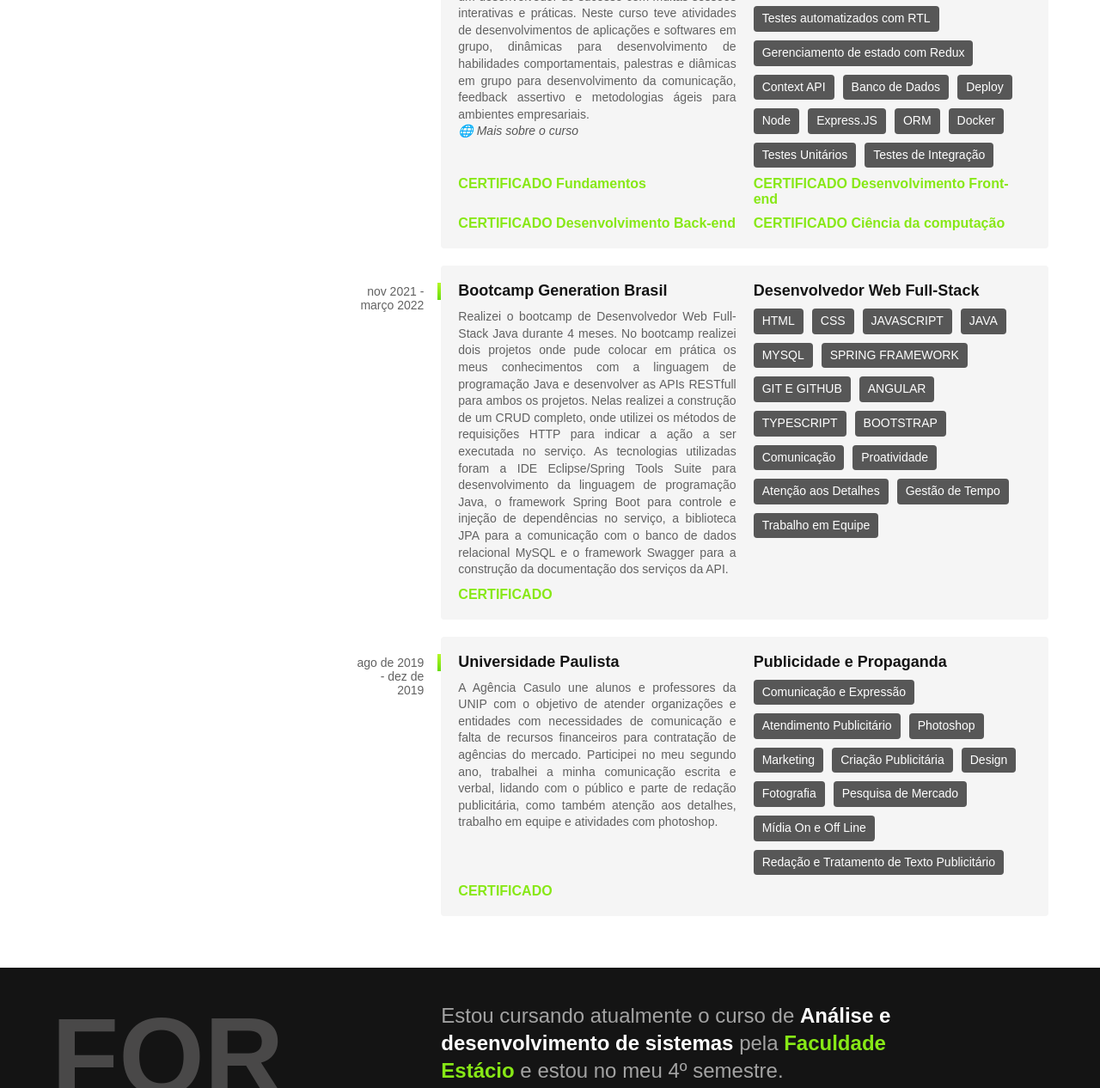
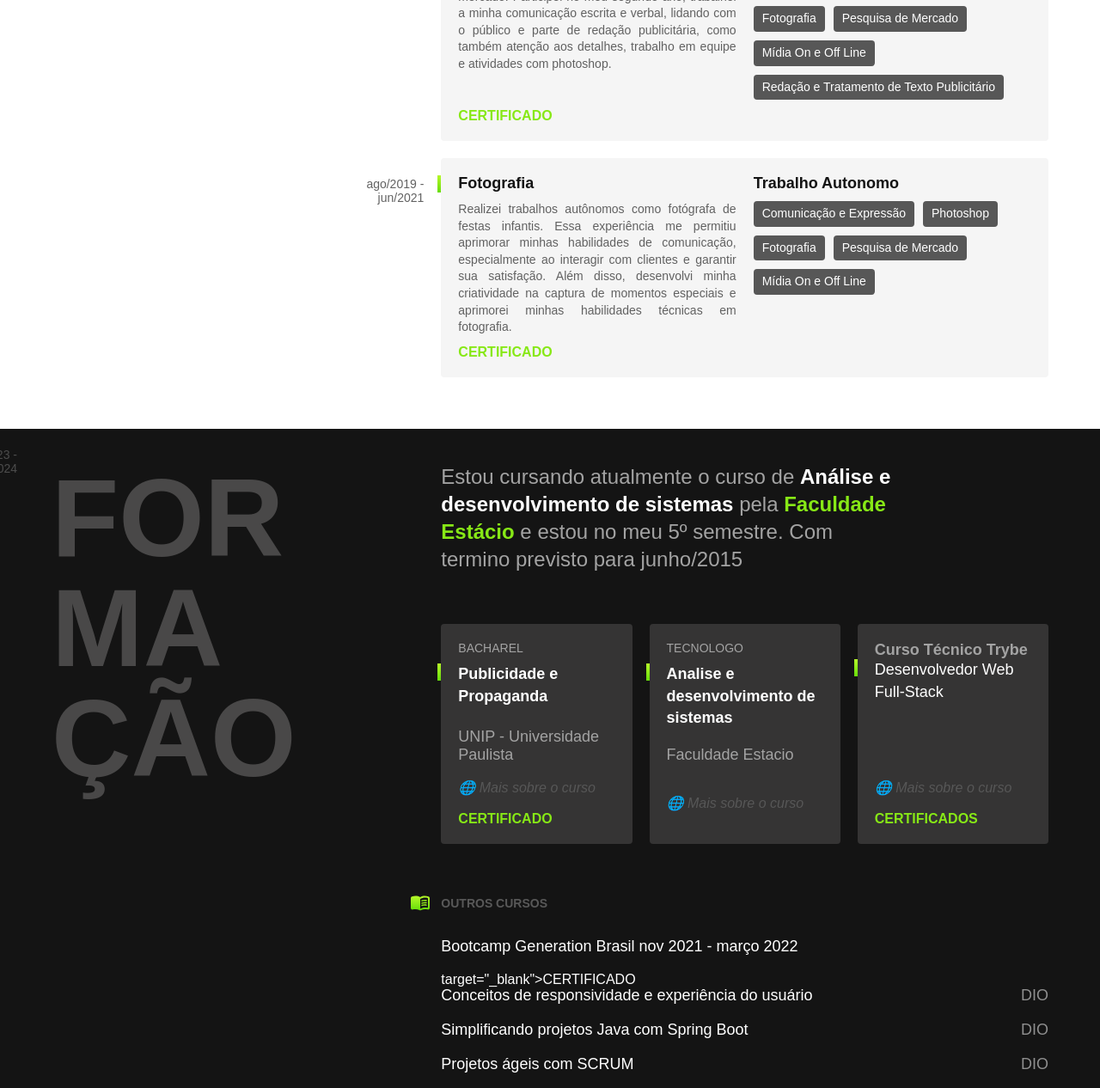
Before and after one commit to esyamamoto/esyamamoto.github.io, a website: page index.html in a window 1280 px wide. Shown: the part 1249-2515 px from the top of the page at 86% size. Drawn offline with Linux system fonts and the light colour scheme; files whose address does not match are found by name.

Commit message:
+projetos

```diff
--- a/index.html
+++ b/index.html
@@ -18,13 +18,8 @@
 
   <link rel="shortcut icon" href="images/icon.png" type="image/x-icon" />
   <link rel="stylesheet" href="styles/style.css" />
-  <title>Erika S Yamamoto - Desenvolvedora Front End</title>
+  <title>Erika S Yamamoto - Desenvolvedora Full Stack</title>
 </head>
-
-
-
-
-
 
 
 
@@ -48,10 +43,11 @@
         Desenvolvedora <br />
         Front End
       </h1>
-      <p>Localidade - Botucatu <br />
+      <p>Localidade - Botucatu - SP <br />
         com disposição de mudança </p>
         <button class="grow_box"><a target="_blank" href='https://docs.google.com/document/d/1QcwUC_RCkJUGHEmkOf20tjMyqrqhayR4O45dhez0Rmg/edit?usp=sharing'>Currículo</a></button>
         <button class="grow_box"><a target="_blank" href='https://www.linkedin.com/in/erikasyamamoto/'>Linkedin</a></button>
+        <button class="grow_box"><a target="_blank" href='https://github.com/esyamamoto'>Github</a></button>
       </div>
   </main>
 
@@ -64,99 +60,14 @@
         Atualmente, estou imersa em minha jornada de aprimoramento profissional, focada em desenvolver projetos e aprimorar minhas habilidades na área, por meio do curso técnico da Trybe e a Faculdade de Análise e Desenvolvimento de Sistemas, estou construindo uma base sólida e aprofundando meus conhecimentos.
       </p>
 
-      <div class="company">
-        <span class="company-year">abril 2023 - maio 2024</span>
-        <h3 class="company-title">Curso Técnico Trybe</h3>
-        <span class="company-title">Desenvolvedor Web Full-Stack</span>
-        <p class="company-text" style=" text-align: justify">
-          A Trybe é uma escola de tecnologia, tem duração de 12 meses, com mais de 1500 horas de formação, onde aborda
-          fundamentos de desenvolvimento web, Front-end, Back-end, habilidades técnicas e comportamentais para ser um
-          desenvolvedor de sucesso com muitas sessões interativas e práticas.
-          Neste curso teve atividades de desenvolvimentos de aplicações e softwares em grupo,
-          dinâmicas para desenvolvimento de habilidades comportamentais, palestras
-          e diâmicas em grupo para desenvolvimento da comunicação, feedback assertivo e metodologias ágeis
-          para ambientes empresariais.
-
-          <a class="info" href="https://www.betrybe.com/formacao-desenvolvimento-web" class="a"
-            target="_blank"><br> 🌐 Mais sobre o curso</a>
-
-
-
-        <ul class="company-skills">
-          <li>HTML</li>
-          <li>CSS Modules</li>
-          <li>Javascript</li>
-          <li>Git e GitHub</li>
-          <li>Requisições a APIs</li>
-          <li>React com Typescript</li>
-          <li>Testes automatizados com RTL</li>
-          <li>Gerenciamento de estado com Redux</li>
-          <li>Context API</li>
-          <li>Banco de Dados</li>
-          <li>Deploy</li>
-          <li>Node</li>
-          <li>Express.JS</li>
-          <li>ORM</li>
-          <li>Docker</li>
-          <li>Testes Unitários</li>
-          <li>Testes de Integração</li>
-        </ul>
-
-        <p><a href="https://drive.google.com/file/d/14z8wThvpaL05N0YWONtoIBi1yCVzqLNr/view?usp=sharing" class="a"
-          target="_blank"> CERTIFICADO Fundamentos</a></p>
-        <p><a href="https://drive.google.com/file/d/1K7d5iLID8OpqLrKk5eD1M332s_UkUzIr/view?usp=sharing" class="a"
-          target="_blank">CERTIFICADO Desenvolvimento Front-end</a></p>
-        <p><a href="" class="a"
-          target="_blank">CERTIFICADO Desenvolvimento Back-end</a></p>
-        <p><a href="" class="a"
-          target="_blank">CERTIFICADO Ciência da computação</a></p>
-      </div>
 
 
       <div class="company">
-        <span class="company-year">nov 2021 - março 2022</span>
-        <h3 class="company-title">Bootcamp Generation Brasil</h3>
-        <span class="company-title">Desenvolvedor Web Full-Stack</span>
+        <span class="company-year">ago/2019 - dez/2019</span>
+        <h3 class="company-title">Trabalho voluntario - Social Media</h3>
+        <span class="company-title">Universidade Paulista</span>
         <p class="company-text" style=" text-align: justify">
-          Realizei o bootcamp de Desenvolvedor Web Full-Stack Java durante 4 meses. No bootcamp realizei dois projetos
-          onde pude colocar em prática os meus conhecimentos com a linguagem de programação Java e desenvolver as APIs
-          RESTfull para ambos os projetos. Nelas realizei a construção de um CRUD completo, onde utilizei os métodos de
-          requisições HTTP para indicar a ação a ser executada no serviço.
-          As tecnologias utilizadas foram a IDE Eclipse/Spring Tools Suite para desenvolvimento da linguagem de
-          programação Java, o framework Spring Boot para controle e injeção de dependências no serviço, a biblioteca JPA
-          para a comunicação com o banco de dados relacional MySQL e o framework Swagger para a construção da
-          documentação dos serviços da API.
-        </p>
-
-
-        <ul class="company-skills">
-          <li>HTML</li>
-          <li>CSS</li>
-          <li>JAVASCRIPT</li>
-          <li>JAVA</li>
-          <li>MYSQL</li>
-          <li>SPRING FRAMEWORK</li>
-          <li>GIT E GITHUB</li>
-          <li>ANGULAR</li>
-          <li>TYPESCRIPT</li>
-          <li>BOOTSTRAP</li>
-          <li>Comunicação</li>
-          <li>Proatividade</li>
-          <li>Atenção aos Detalhes</li>
-          <li>Gestão de Tempo</li>
-          <li>Trabalho em Equipe</li>
-        </ul>
-
-        <p><a href="https://drive.google.com/file/d/1e-gw-dc92EGy3xOGt4WQ7qK_i-tY1nAn/view?usp=sharing" class="a"
-            target="_blank">CERTIFICADO</a></p>
-      </div>
-
-      <div class="company">
-        <span class="company-year">ago de 2019 - dez de 2019</span>
-        <h3 class="company-title">Universidade Paulista</h3>
-        <span class="company-title">Publicidade e Propaganda</span>
-        <p class="company-text" style=" text-align: justify">
-          A Agência Casulo une alunos e professores da UNIP com o objetivo de atender organizações e entidades com
+          Realizei trabalho voluntario na Agência Casulo, onde une alunos e professores da UNIP com o objetivo de atender organizações e entidades com
           necessidades de comunicação e falta de recursos financeiros para contratação de agências do mercado.
           Participei
           no meu segundo ano, trabalhei a minha comunicação escrita e verbal, lidando com o público e parte de redação
@@ -179,11 +90,27 @@
         <p><a href="https://drive.google.com/file/d/1b3Rhtkg4TfOWRG9lC2tRcN5k1Zj-0Bis/view?usp=sharing" class="a"
           target="_blank">CERTIFICADO</a></p>
       </div>
+
+      <div class="company">
+        <span class="company-year">ago/2019 - jun/2021</span>
+        <h3 class="company-title">Fotografia </h3>
+        <span class="company-title">Trabalho Autonomo </span>
+        <p class="company-text" style=" text-align: justify">
+          Realizei trabalhos autônomos como fotógrafa de festas infantis.
+          Essa experiência me permitiu aprimorar minhas habilidades de comunicação, especialmente ao interagir com clientes e garantir sua satisfação. Além disso, desenvolvi minha criatividade na captura de momentos especiais e aprimorei minhas habilidades técnicas em fotografia.
+
+        </p>
+        <ul class="company-skills">
+          <li>Comunicação e Expressão</li>
+          <li>Photoshop</li>
+          <li>Fotografia</li>
+          <li>Pesquisa de Mercado</li>
+          <li>Mídia On e Off Line</li>
+        </ul>
+        <p><a href="https://drive.google.com/file/d/1b3Rhtkg4TfOWRG9lC2tRcN5k1Zj-0Bis/view?usp=sharing" class="a"
+          target="_blank">CERTIFICADO</a></p>
+      </div>
   </section>
-
-
-
-
 
 
 
@@ -195,27 +122,46 @@
         <p class="formation-text">
           Estou cursando atualmente o curso de <strong>Análise e desenvolvimento de sistemas</strong> pela
           <a href="https://estacio.br/cursos/graduacao/analise-e-desenvolvimento-de-sistemas" class="a"
-            target="_blank">Faculdade Estácio</a> e estou no meu 4º semestre.
+            target="_blank">Faculdade Estácio</a> e estou no meu 5º semestre. Com termino previsto para junho/2015
         </p>
 
         <ul class="college-list">
           <li class="college">
             <span class="college-type"> Bacharel</span>
             <h3 class="college-course">Publicidade e Propaganda</h3>
-            <span class="college-institution">UNIP - Universidade Paulista</span>
+            <span class="college-institution">UNIP - Universidade Paulista</span><a class="info" href="https://www.unip.br/cursos/graduacao/tradicionais/comunicacao_social_publicidade.aspx" class="a"
+            target="_blank"><br> 🌐 Mais sobre o curso</a><br>
+
+            <p><a href="https://drive.google.com/file/d/1b3Rhtkg4TfOWRG9lC2tRcN5k1Zj-0Bis/view?usp=sharing" class="a"
+              target="_blank"> CERTIFICADO</a></p>
           </li>
+          <li class="college">
+            <span class="college-type"> Tecnologo</span>
+            <h3 class="college-course">Analise e desenvolvimento de sistemas</h3>
+            <span class="college-institution">Faculdade Estacio</span><br><a class="info" href="https://estacio.br/cursos/graduacao/analise-e-desenvolvimento-de-sistemas" class="a"
+            target="_blank"><br> 🌐 Mais sobre o curso</a><br>
 
-          <li class="college">Tecnólogo</span>
-            <h3 class="college-course">Análise e desenvolvimento de sistemas</h3>
-            <span class="college-institution">Faculdade Estácio</span>
+
           </li>
+          <li class="college">
+            <span class="company-year">abril 2023 - julho 2024</span>
+            <h3 class="college-institution">Curso Técnico Trybe</h3>
+            <span class="college-course">Desenvolvedor Web Full-Stack</span>
+              <a class="info" href="https://www.betrybe.com/formacao-desenvolvimento-web" class="a"
+                target="_blank"><br> 🌐 Mais sobre o curso</a><br>
 
+            <p><a href="https://www.credential.net/profile/erikasayuriyamamoto884178/wallet#gs.9t6g4x" class="a"
+              target="_blank"> CERTIFICADOS</a></p>
+
+            </li>
         </ul>
 
         <div class="formation-extra">
           <div class="courses">
-            <h3>Cursos</h3>
+            <h3>Outros cursos</h3>
             <ul>
+              <li>Bootcamp Generation Brasil nov 2021 - março 2022</li>
+                target="_blank">CERTIFICADO</a></p>
               <li>Conceitos de responsividade e experiência do usuário<span>DIO</span></li>
               <li>Simplificando projetos Java com Spring Boot<span>DIO</span></li>
               <li>Projetos ágeis com SCRUM<span>DIO</span></li>
@@ -229,7 +175,6 @@
           <div class="courses">
             <h3>Em andamento</h3>
             <ul>
-              <li>Curso Técnico Trybe</li>
               <li>Reforçando e aprendendo: Cursos de Web Design, UX/UI Design, HTML, CSS, JavaScript e React |
                 Plataforma ORIGAMID</li>
             </ul>
@@ -258,46 +203,49 @@
 
         <ul class="projects-list">
           <li class="projects">
-            <h3 class="projects-type">Projeto </h3>
+            <h3 class="projects-type">Projeto Aplicativo de receitas</h3>
             <p class="about-text" style=" text-align: justify">
-              XXXXXXXXXX
+              React, Hooks e Context API. Uma plataforma onde os usuários possam visualizar, buscar, filtrar, favoritar e acompanhar o progresso de preparação de receitas de comidas e bebidas.
             </p>
             <button class="grow_box"><a target="_blank" href=''>Live</a></button>
-            <button class="grow_box"><a target="_blank" href=''>Github</a></button>
+            <button class="grow_box"><a target="_blank" href='https://github.com/esyamamoto/Project-App-recipes'>Github</a></button>
           </li>
 
           <li class="projects">
-            <h3 class="projects-type">Projeto </h3>
+            <h3 class="projects-type">Projeto AgroTech</h3>
             <p class="about-text" style=" text-align: justify">
-             XXXXXXXXXXX
+              AgroTech, uma empresa especializada em tecnologias para melhorar a eficiência no cultivo de plantações.
+              Isso visa reduzir o desperdício , fazendo um uso mais responsável da terra disponível para plantio.
             </p>
             <button class="grow_box"><a target="_blank" href=''>Live</a></button>
-            <button class="grow_box"><a target="_blank" href=''>Github</a></button>
+            <button class="grow_box"><a target="_blank" href='https://github.com/esyamamoto/Projeto-AgroTech'>Github</a></button>
           </li>
 
           <li class="projects">
-            <h3 class="projects-type">Projeto </h3>
+            <h3 class="projects-type">Projeto SQL Northwind</h3>
             <p class="about-text" style=" text-align: justify">
-             XXXXXXXXXX
+              Desenvolver um conjunto de queries SQL para um banco de dados relacional que atendam exatamente às especificações de quantidade de colunas e registros esperados.
             </p>
             <button class="grow_box"><a target="_blank" href=''>Live</a></button>
-            <button class="grow_box"><a target="_blank" href=''>Github</a></button>
+            <button class="grow_box"><a target="_blank" href='https://github.com/esyamamoto/Projeto-SQL-Northwind'>Github</a></button>
           </li>
 
 
           <li class="projects">
-            <h3 class="projects-type">Projeto Lumens</h3>
+            <h3 class="projects-type">Projeto Futebol Club </h3>
             <p class="about-text" style=" text-align: justify">
-              Criado do zero, um e-commerce com o objetivo de apresentar soluções tecnológicas para alcançar a ODS 7 - Energia Acessível e Limpa.
+              Um site informativo sobre partidas e classificações de futebol.
+              Desenvolver uma API e integrar as aplicações para que elas funcionem consumindo
+              um banco de dados.
             </p>
-            <button class="grow_box"><a target="_blank" href='https://lumens.netlify.app/#/inicio'>Live</a></button>
-            <button class="grow_box"><a target="_blank" href='https://github.com/esyamamoto/Lumens-Front-End'>Github</a></button>
+            <button class="grow_box"><a target="_blank" href=''>Live</a></button>
+            <button class="grow_box"><a target="_blank" href='https://github.com/esyamamoto/projeto-futebol-club'>Github</a></button>
           </li>
 
           <li class="projects">
             <h3 class="projects-type">Blog pessoal</h3>
             <p class="about-text" style=" text-align: justify">
-              Criado do zero durante o Bootcamp, um blog pessoal com o tema Pokémon. Responsivo, com botões animados, e caixas de alertas personalizados.
+              Criado durante o Bootcamp, um blog pessoal com o tema Pokémon. Responsivo, com botões animados, e caixas de alertas personalizados.
         </p>
 
         <button class="grow_box"><a target="_blank" href='https://sayuriblog.netlify.app/#/entrar'>Live</a></button>
@@ -307,13 +255,14 @@
 
 
           <li class="projects">
-            <h3 class="projects-type">Projeto Portifólio</h3>
+            <h3 class="projects-type">Project Restaurant Orders</h3>
             <p class="about-text" style=" text-align: justify">
-              Projeto em andamento em conjunto com a Origamid, com a construção de um portifólio responsivo, com tecnologias Html e Css, em breve JS.
+              Foi desenvolvido uma ferramenta para gerar cardápios, considerando restrições alimentares e a disponibilidade dos ingredientes em estoque.
+
             </p>
 
-            <button class="grow_box">Você já está aqui</button>
-            <button class="grow_box"><a target="_blank" href='https://github.com/esyamamoto/Origamid/tree/main/Projeto-portifolio'>Github</a></button>
+            <button class="grow_box"><a target="_blank" href=''>Live</a></button>
+            <button class="grow_box"><a target="_blank" href='https://github.com/esyamamoto/Projeto-Restaurant-Orders'>Github</a></button>
 
 
           </li>
--- a/package.json
+++ b/package.json
@@ -0,0 +1,5 @@
+"homepage": "https://username.github.io/app-toot-name",
+"scripts": {
+"predeploy": "npm run build",
+"deploy": "gh-pages -d build",
+},
--- a/styles/formation.css
+++ b/styles/formation.css
@@ -94,6 +94,10 @@
   margin-bottom: 60px;
 }
 
+.company-text2 {
+
+}
+
 .formation-extra h3 {
   font-size: 0.875rem;
   line-height: 1.4;
```
Also changed, not shown: README.md.
